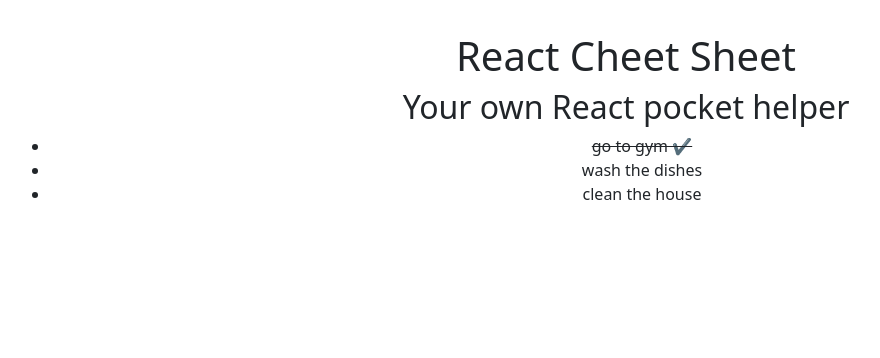
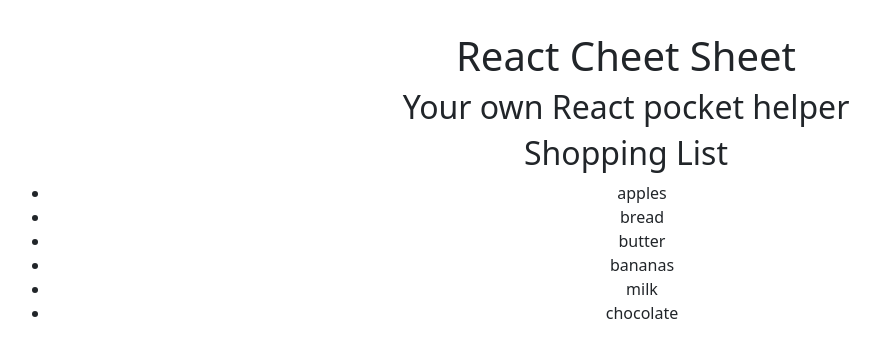
Before and after one commit to burlai/react-cheatsheet, a React (Vite) app: page / in a window 1280 px wide. Shown: the top 358 px of the page, without its empty margins (14-894 px from the left). Built offline with nearby package versions, Linux system fonts and the light colour scheme.

Commit message:
ShoppingList component

```diff
--- a/src/App.tsx
+++ b/src/App.tsx
@@ -1,17 +1,23 @@
 import React from "react";
 import "./App.css";
 import Heading from "./components/Heading";
-import TodoItem from "./components/TodoItem";
+// import TodoItem from "./components/TodoItem";
+import ShoppingList from "./components/ShoppingList";
 
 const App: React.FC = () => {
+  const shopping = [
+    "apples",
+    "bread",
+    "butter",
+    "bananas",
+    "milk",
+    "chocolate",
+  ];
+
   return (
     <div className="App">
       <Heading />
-      <ul>
-        <TodoItem name="go to gym" isDone />
-        <TodoItem name="wash the dishes" />
-        <TodoItem name="clean the house" />
-      </ul>
+      <ShoppingList shopping={shopping} />
     </div>
   );
 };
--- /dev/null
+++ b/src/components/ShoppingList.tsx
@@ -0,0 +1,20 @@
+import React from "react";
+
+interface ShoppingListInterface {
+  shopping: string[];
+}
+
+const ShoppingList: React.FC<ShoppingListInterface> = ({ shopping }) => {
+  return (
+    <>
+      <h2>Shopping List</h2>
+      <ul>
+        {shopping.map((shoppingItem: string) => (
+          <li key={shoppingItem}>{shoppingItem}</li>
+        ))}
+      </ul>
+    </>
+  );
+};
+
+export default ShoppingList;
```
